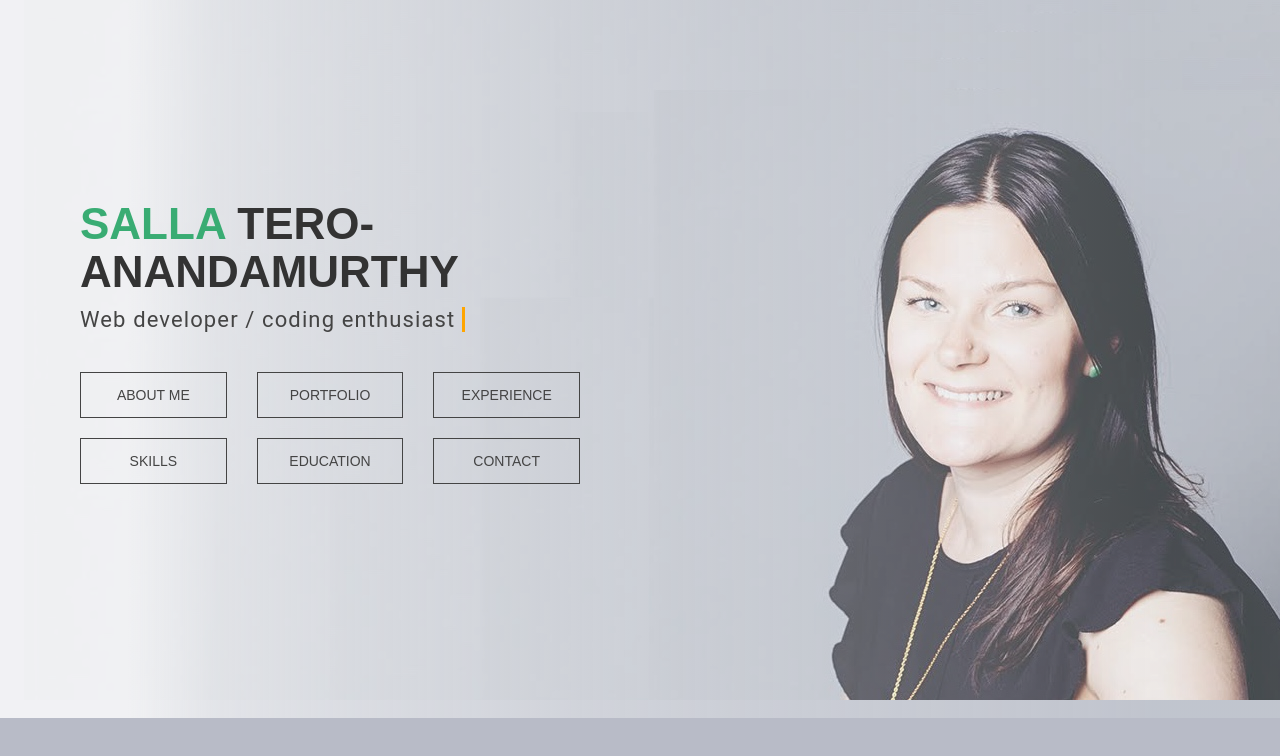
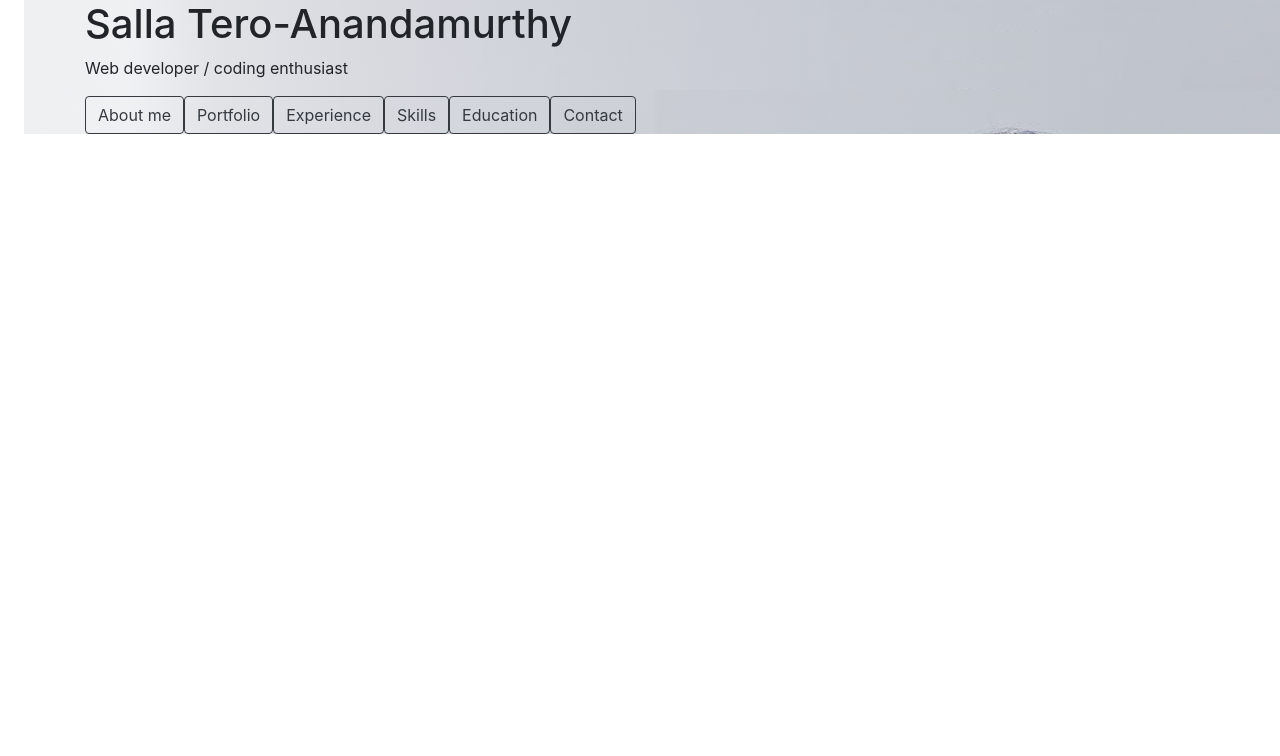
Before and after one commit to sallatero/sallatero.github.io, a React (Create React App) app: page / in a window 1280 px wide. Shown: the top 756 px of the page. Built offline with nearby package versions, Linux system fonts and the light colour scheme.

Commit message:
Started using Bootstrap

```diff
--- a/package.json
+++ b/package.json
@@ -4,7 +4,10 @@
   "private": true,
   "homepage": "https://sallatero.github.io/",
   "dependencies": {
+    "bootstrap": "^4.3.1",
+    "node-sass": "^4.12.0",
     "react": "^16.9.0",
+    "react-bootstrap": "^1.0.0-beta.12",
     "react-dom": "^16.9.0",
     "react-scripts": "3.1.1"
   },
--- a/public/index.html
+++ b/public/index.html
@@ -2,9 +2,18 @@
 <html lang="en">
   <head>
     <meta charset="utf-8" />
+    <!-- Add Boostrap -->
     <!--
-    <link rel="shortcut icon" href="%PUBLIC_URL%/favicon.ico" />
-    -->
+    <link rel="stylesheet" href="https://maxcdn.bootstrapcdn.com/bootstrap/3.4.0/css/bootstrap.min.css">
+    <script src="https://ajax.googleapis.com/ajax/libs/jquery/3.4.1/jquery.min.js"></script>
+    <script src="https://maxcdn.bootstrapcdn.com/bootstrap/3.4.0/js/bootstrap.min.js"></script>
+  -->
+    <link rel="stylesheet"
+      href="https://maxcdn.bootstrapcdn.com/bootstrap/4.3.1/css/bootstrap.min.css"
+      integrity="sha384-ggOyR0iXCbMQv3Xipma34MD+dH/1fQ784/j6cY/iJTQUOhcWr7x9JvoRxT2MZw1T"
+      crossorigin="anonymous"
+    />
+
     <link rel="shortcut icon" href="/a.png"/>
     <script src="https://kit.fontawesome.com/e68f48d938.js"></script>
     <meta name="viewport" content="width=device-width, initial-scale=1" />
--- a/src/MainMenu.js
+++ b/src/MainMenu.js
@@ -1,22 +1,26 @@
 import React from 'react'
 import MenuItems from './MenuItems'
+import Container from 'react-bootstrap/Container'
+import Row from 'react-bootstrap/Row'
+import Col from 'react-bootstrap/Col'
 
 const MainMenu = (props) => {
 
   return (
-    <div className='canvas'>
-      <div className='canvas-text-area'>
-        <div className='landing-page-text'>
-          <div className='heading-text'>
-            <h1><span>Salla</span> Tero-Anandamurthy</h1>
-            <p className='typewriter'>Web developer / coding enthusiast</p>
-          </div>
+    <Container>
+      <Row>
+        <Col>
+          <h1><span>Salla</span> Tero-Anandamurthy</h1>
+          <p className='typewriter'>Web developer / coding enthusiast</p>
+        </Col>
+      </Row>
+      <Row>
+        <Col>
           <MenuItems setPage={props.setPage}/>
-        </div>
-      </div>
-    </div>
+        </Col>
+      </Row>
+    </Container>
   )
-
 }
 
 export default MainMenu
--- a/src/MenuItems.js
+++ b/src/MenuItems.js
@@ -1,42 +1,46 @@
 import React from 'react'
+import Button from 'react-bootstrap/Button'
+import ButtonToolbar from 'react-bootstrap/ButtonToolbar'
+//import './custom.scss'
 
 const MenuItems = (props) => {
 
-  const classFor = (pageNr) => {
+  const isActive = (pageNr) => {
     if (props.page === pageNr) {
-      return 'active-item'
+      return true
     } else {
-      return 'item'
+      return false
     }
   }
 
+
   return (
-    <div className='menu-items'>
-      <div className='button' id={classFor(1)}
+    <ButtonToolbar>
+        <Button variant='outline-dark' active={isActive(1)}
           onClick={() => props.setPage(1)}>
           About me
-      </div>
-      <div className='button' id={classFor(2)}
+        </Button>
+        <Button variant='outline-dark' active={isActive(2)}
           onClick={() => props.setPage(2)}>
           Portfolio
-      </div>
-      <div className='button' id={classFor(3)}
+        </Button>
+        <Button variant='outline-dark' active={isActive(3)}
           onClick={() => props.setPage(3)}>
           Experience
-      </div>
-      <div className='button' id={classFor(4)}
+        </Button>
+        <Button variant='outline-dark' active={isActive(4)}
           onClick={() => props.setPage(4)}>
           Skills
-      </div>
-      <div className='button' id={classFor(5)}
+        </Button>
+        <Button variant='outline-dark' active={isActive(5)}
           onClick={() => props.setPage(5)}>
           Education
-      </div>
-      <div className='button' id={classFor(6)}
+        </Button>
+        <Button variant='outline-dark' active={isActive(6)}
           onClick={() => props.setPage(6)}>
           Contact
-      </div>
-    </div>
+        </Button>
+    </ButtonToolbar>
   )
 }
 
--- a/src/Portfolio.js
+++ b/src/Portfolio.js
@@ -1,4 +1,7 @@
 import React from 'react'
+import Container from 'react-bootstrap/Container'
+import Row from 'react-bootstrap/Row'
+import Col from 'react-bootstrap/Col'
 
 import small_1 from './images/01-small-b.jpg'
 import small_2 from './images/02-small-b.jpg'
@@ -19,16 +22,17 @@ const facebookUrl = 'https://www.facebook.com/salla.tero'
 const Portfolio = (props) => {
 
   return (
-    <div id='portfolio'>
-      <div className='portfolio-text'>
+    <Container>
+      <Row>
+        <Col>
           <div className='portfolio-heading tracking-in-expand'>Modern Web Development</div>
           <p className='slide-in-top port'>Here are some of my apps that I have built with modern web technologies.
             Clicking an app takes you to the respective Github repository, where you can
             see the code as well as get the link to the live app. </p>
-        <p></p>
-      </div>
-
-      <div className='portfolio-container'>
+        </Col>
+      </Row>
+      <Row>
+        <Col>
           <div className='slide-in-top port-img hover-item'>
             <div className='hover-text'>
               <h4>Online Resume</h4>
@@ -39,6 +43,8 @@ const Portfolio = (props) => {
               <img src={small_5} className='image-responsive' alt='Online resume app' />
             </a>
           </div>
+        </Col>
+        <Col>
           <div className='slide-in-top port-img hover-item'>
             <div className='hover-text'>
               <h4>Finn the Tutor</h4>
@@ -49,9 +55,10 @@ const Portfolio = (props) => {
               <img src={small_6} className='image-responsive' alt='Finn the Tutor -sovellus' />
             </a>
           </div>
-      </div>
-
-      <div className='portfolio-container'>
+        </Col>
+      </Row>
+      <Row>
+        <Col>
           <div className='slide-in-top port-img hover-item'>
             <div className='hover-text'>
               <h4>Library app</h4>
@@ -63,6 +70,8 @@ const Portfolio = (props) => {
               <img src={small_1} className='image-responsive' alt='Library app' />
             </a>
           </div>
+        </Col>
+        <Col>
           <div className='slide-in-top port-img hover-item'>
             <div className='hover-text'>
                 <h4>Bloglist app</h4>
@@ -74,8 +83,10 @@ const Portfolio = (props) => {
                 <img src={small_2} className='image-responsive' alt='Bloglist app' />
               </a>
           </div>
-      </div>
-      <div className='portfolio-container'>
+        </Col>
+      </Row>
+      <Row>
+        <Col>
           <div className='slide-in-top port-img hover-item'>
             <div className='hover-text'>
               <h4>Puhelinluettelo</h4>
@@ -87,9 +98,9 @@ const Portfolio = (props) => {
               <img src={small_3} className='image-responsive' alt='Puhelinluettelo-sovellus' />
             </a>
           </div>
-      </div>
-
-    </div>
+        </Col>
+      </Row>
+    </Container>
   )
 
 
--- /dev/null
+++ b/src/custom.scss
@@ -0,0 +1,7 @@
+// Own styles here
+
+#root {
+  background: linear-gradient(to right, rgba(255,255,255,0.8) 10%, 30%, rgba(213,218,222,0.3) 90%), url(./images/BG_img_3a.jpg) no-repeat right top;
+}
+
+@import '~bootstrap/scss/bootstrap.scss'
--- a/src/index.js
+++ b/src/index.js
@@ -1,6 +1,6 @@
 import React from 'react'
 import ReactDOM from 'react-dom'
-import './App.css'
+import './custom.scss'
 import App from './App'
 
 ReactDOM.render(<App />, document.getElementById('root'));
```
Also changed, not shown: 1 other file (tests, documents, lock files or other folders). Lines whose indentation alone changed are shown as unchanged.
